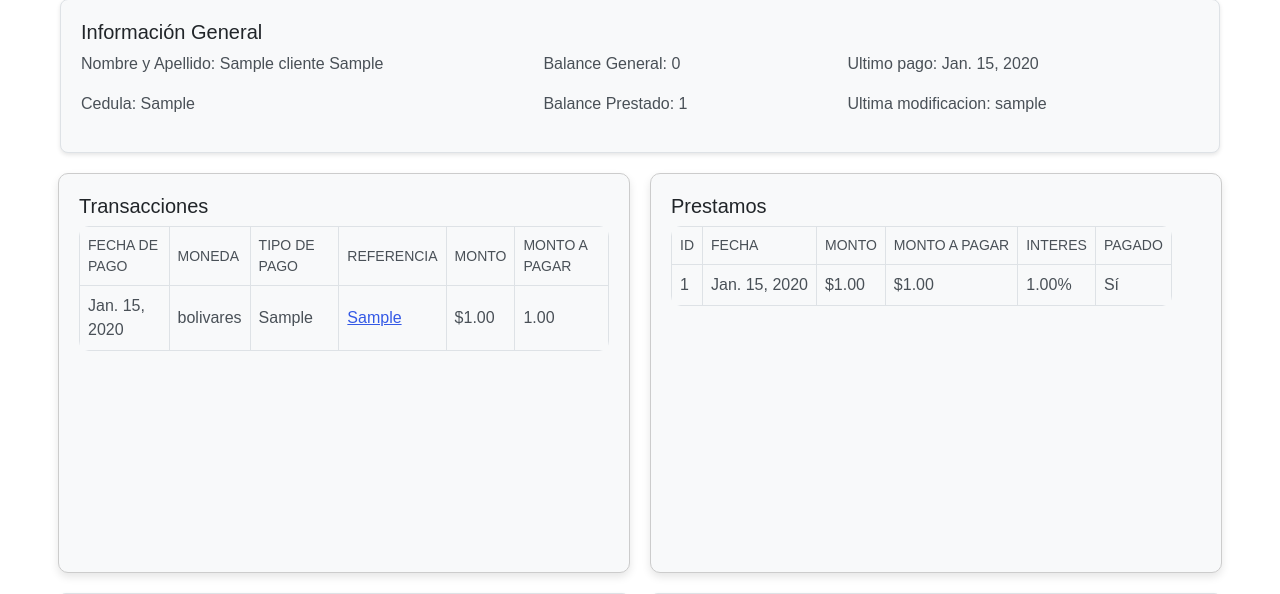
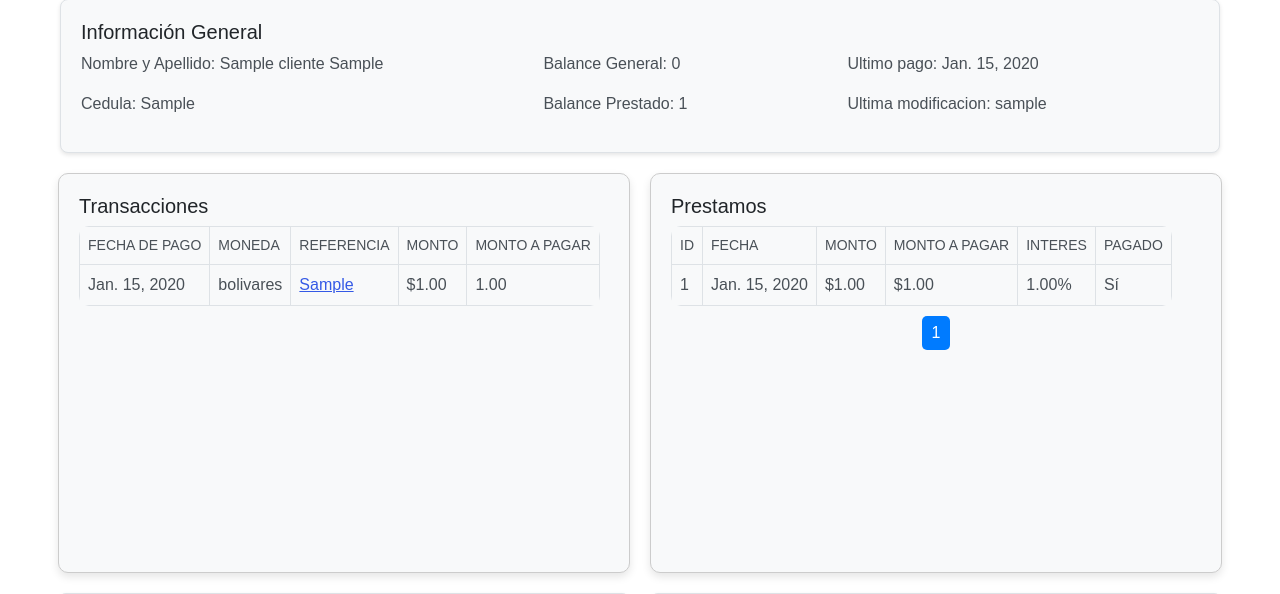
Before and after one commit to Dzherrom/mar-eriprestamos, a Django app: page /cliente/1 in a window 1280 px wide. Shown: the part 152-746 px from the top of the page. Run offline with Django 5.2, Linux system fonts and the light colour scheme; a user stored in the database is signed in; tables that the repository leaves empty hold one stand-in row (values such as "Sample post").

Commit message:
paginacion a tablas

```diff
--- a/core/static/css/base.css
+++ b/core/static/css/base.css
@@ -157,6 +157,27 @@ nav ul li {
     border: 1px solid #dee2e6; /* Borde */
     border-radius: 8px; /* Bordes redondeados */
     box-shadow: 0 2px 4px rgba(0, 0, 0, 0.1); /* Sombra */
+}
+
+.paginacion {
+    display: flex;                /* Activa Flexbox */
+    justify-content: center;      /* Centra los elementos horizontalmente */
+    gap: 10px;                    /* Espacio entre los botones */
+    margin-top: 10px;             /* Margen superior */
+}
+
+.paginacion a {
+    background-color: #007bff;
+    color: white;
+    padding: 5px 10px;
+    margin: 0 5px;
+    border: none;
+    border-radius: 5px;
+    text-decoration: none;
+}
+
+.paginacion a:hover {
+    background-color: #0056b3;
 }
 
 .card-transacciones {
--- a/core/templates/clientes/clientes_detalles.html
+++ b/core/templates/clientes/clientes_detalles.html
@@ -27,38 +27,39 @@
             <!-- Tarjeta de Transacciones -->
             <div class="card-transacciones col">
                 <h5>Transacciones</h5>
-                <table>
+                <table class="tabla-pago">
                     <thead>
                         <tr>
                             <th>Fecha de Pago</th>
                             <th>Moneda</th>
-                            <th>Tipo de Pago</th>
                             <th>Referencia</th>
                             <th>Monto</th>
                             <th>Monto a pagar</th>
                         </tr>
                     </thead>
-                    <tbody>
+                    <tbody id="pago-tbody">
                         {% for pago in pagos %}
                         <tr>
                             <td>{{ pago.fecha_pago }}</td>
                             <td>{{ pago.moneda }}</td>
-                            <td>{{ pago.tipo_pago }}</td>
                             <td><a href="#">{{ pago.referencia }}</a></td>
                             <td>${{ pago.monto }}</td>
                             <td>{{ pago.prestamo.monto_a_pagar }}</td>
                         </tr>
                         {% empty %}
                         <tr>
-                            <td colspan="5" class="text-center">No hay pagos registrados.</td>
+                            <td colspan="3" class="text-center">No hay pagos registrados.</td>
                         </tr>
                         {% endfor %}
                     </tbody>
                 </table>
+                <div class="paginacion" id="paginacion">
+                    <!-- Los botones de paginación se generan dinámicamente con JavaScript -->
+                </div>
             </div>
             <div class="card-transacciones col">
                 <h5>Prestamos</h5>
-                <table>
+                <table class="tabla-prestamos">
                     <thead>
                         <tr>
                             <th>id</th>
@@ -69,7 +70,7 @@
                             <th>Pagado</th>
                         </tr>
                     </thead>
-                    <tbody>
+                    <tbody id="prestamos-tbody">
                         {% for prestamo in prestamos %}
                         <tr>
                             <td>{{ prestamo.id }}</td>
@@ -87,11 +88,12 @@
                         </tr>
                         {% empty %}
                         <tr>
-                            <td colspan="5" class="text-center">No hay pagos registrados.</td>
+                            <td colspan="3" class="text-center">No hay prestamos registrados.</td>
                         </tr>
                         {% endfor %}
                     </tbody>
                     </table>
+                    <div class="paginacion" id="prestamos-paginacion"></div>
             </div>
 
         </div>
@@ -290,12 +292,13 @@ const ctx = document.getElementById('volumenChart').getContext('2d');
 
 // Datos para el gráfico
 const volumenData = {
-    labels: ['Volumen de Préstamos', 'Monto a Pagar'],
+    labels: ['Volumen de Préstamos', 'Monto a Pagar', 'Interes'],
     datasets: [{
         label: 'Distribución del Volumen',
         data: [
             {{ balance_total }},          // Volumen de préstamos
-            {{ total_monto_a_pagar }}     // Monto a pagar
+            {{ total_monto_a_pagar }},
+            {{ tasa_interes_total }}     // Monto a pagar
         ],
         backgroundColor: [
             '#36A2EB',  // Color para Volumen de Préstamos
@@ -334,5 +337,110 @@ const volumenChart = new Chart(ctx, {
         }
     }
 });
+
+// paginacion de las tablas
+// tabla-pago
+document.addEventListener('DOMContentLoaded', () => {
+    const filasPorPagina = 6; // Número de filas por página
+    const tablaBody = document.getElementById('pago-tbody');
+    const filas = tablaBody.getElementsByTagName('tr');
+    const paginacion = document.getElementById('paginacion');
+
+    // Función para mostrar una página específica
+    function mostrarPagina(pagina) {
+        // Ocultar todas las filas
+        for (let i = 0; i < filas.length; i++) {
+            filas[i].style.display = 'none';
+        }
+
+        // Mostrar solo las filas de la página actual
+        const inicio = (pagina - 1) * filasPorPagina;
+        const fin = inicio + filasPorPagina;
+        for (let i = inicio; i < fin && i < filas.length; i++) {
+            if (filas[i].cells.length === 5) { // Actualizar la condición para ignorar la fila "No hay pagos registrados."
+                filas[i].style.display = '';
+            }
+        }
+    }
+
+    // Función para generar los botones de paginación
+    function generarBotonesPaginacion() {
+        // Ignorar la fila "No hay pagos registrados."
+        const filasReales = filas.length - 1;
+        const totalPaginas = Math.ceil(filasReales / filasPorPagina); // Calcular el número de páginas
+        paginacion.innerHTML = ''; // Limpiar los botones anteriores
+
+        for (let i = 1; i <= totalPaginas; i++) {
+            const enlace = document.createElement('a');
+            enlace.textContent = i;
+            enlace.href = '#'; // Establecer el atributo href para que se comporte como un enlace
+            enlace.addEventListener('click', (e) => {
+                e.preventDefault(); // Evitar que el enlace recargue la página
+                cambiarPagina(i);
+            });
+            paginacion.appendChild(enlace);
+        }
+    }
+
+    // Función para cambiar de página
+    function cambiarPagina(pagina) {
+        mostrarPagina(pagina);
+    }
+
+    // Generar los botones de paginación y mostrar la primera página
+    generarBotonesPaginacion();
+    mostrarPagina(1);
+});
+
+// tabla prestamos
+document.addEventListener('DOMContentLoaded', () => {
+    const filasPorPagina = 6; // Número de filas por página
+    const tablaBody = document.getElementById('prestamos-tbody');
+    const filas = tablaBody.getElementsByTagName('tr');
+    const paginacion = document.getElementById('prestamos-paginacion');
+
+    // Función para mostrar una página específica
+    function mostrarPagina(pagina) {
+        // Ocultar todas las filas
+        for (let i = 0; i < filas.length; i++) {
+            filas[i].style.display = 'none';
+        }
+
+        // Mostrar solo las filas de la página actual
+        const inicio = (pagina - 1) * filasPorPagina;
+        const fin = inicio + filasPorPagina;
+        for (let i = inicio; i < fin && i < filas.length; i++) {
+            if (filas[i].cells.length === 6) { // Ignorar la fila "No hay pagos registrados."
+                filas[i].style.display = '';
+            }
+        }
+    }
+
+    // Función para generar los botones de paginación
+    function generarBotonesPaginacion() {
+        const totalPaginas = Math.ceil(filas.length / filasPorPagina); // Calcular el número de páginas
+        paginacion.innerHTML = ''; // Limpiar los botones anteriores
+
+        for (let i = 1; i <= totalPaginas; i++) {
+            const enlace = document.createElement('a');
+            enlace.textContent = i;
+            enlace.href = '#'; // Establecer el atributo href para que se comporte como un enlace
+            enlace.addEventListener('click', (e) => {
+                e.preventDefault(); // Evitar que el enlace recargue la página
+                cambiarPagina(i);
+            });
+            paginacion.appendChild(enlace);
+        }
+    }
+
+    // Función para cambiar de página
+    function cambiarPagina(pagina) {
+        mostrarPagina(pagina);
+    }
+
+    // Generar los botones de paginación y mostrar la primera página
+    generarBotonesPaginacion();
+    mostrarPagina(1);
+});
     </script>
 {% endblock content %}
--- a/core/views.py
+++ b/core/views.py
@@ -53,6 +53,7 @@ def cliente_detalles(request, cliente_id):
         prestamos_pagados = Prestamos.contar_prestamos_pagados(cliente)
         balance = Prestamos.calcular_balance_total(cliente)
         balance_total = Prestamos.suma_total_prestamos(cliente)
+        tasa_interes_total = Prestamos.tasa_interes_total(cliente)
         form = ClienteForm(instance=cliente)
 
         for cliente in clientes:
@@ -63,7 +64,7 @@ def cliente_detalles(request, cliente_id):
 
         total_monto_a_pagar = sum(prestamo.monto_a_pagar for prestamo in prestamos)
         context = {'cliente': cliente,
-                   'clientes': clientes,
+                'clientes': clientes,
                 'prestamos':prestamos,
                 'pagos': pagos,
                 'balance': balance,
@@ -72,6 +73,7 @@ def cliente_detalles(request, cliente_id):
                 'prestamos_activos': prestamos_activos,
                 'prestamos_pagados': prestamos_pagados,
                 'total_monto_a_pagar': total_monto_a_pagar,
+                'tasa_interes_total': tasa_interes_total,
                 'form': form,
                 'user_is_authenticated': request.user.is_authenticated}
         return render(request, 'clientes/clientes_detalles.html', context)
```
